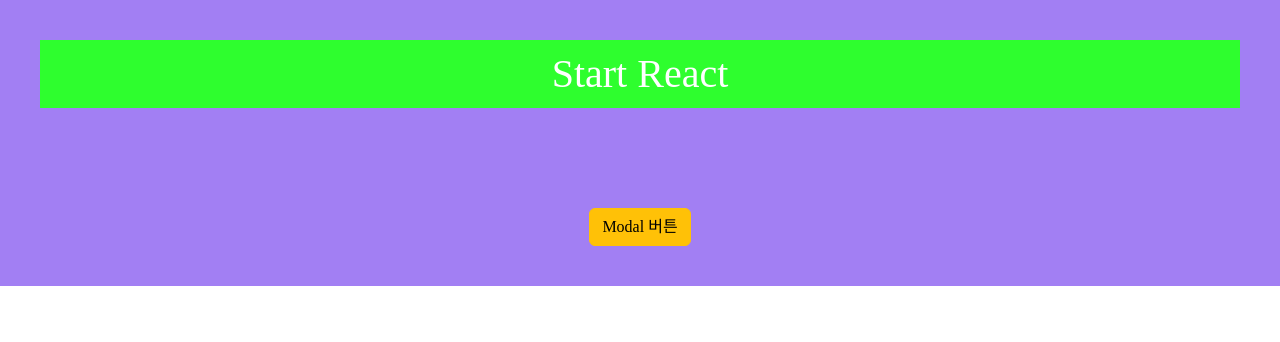
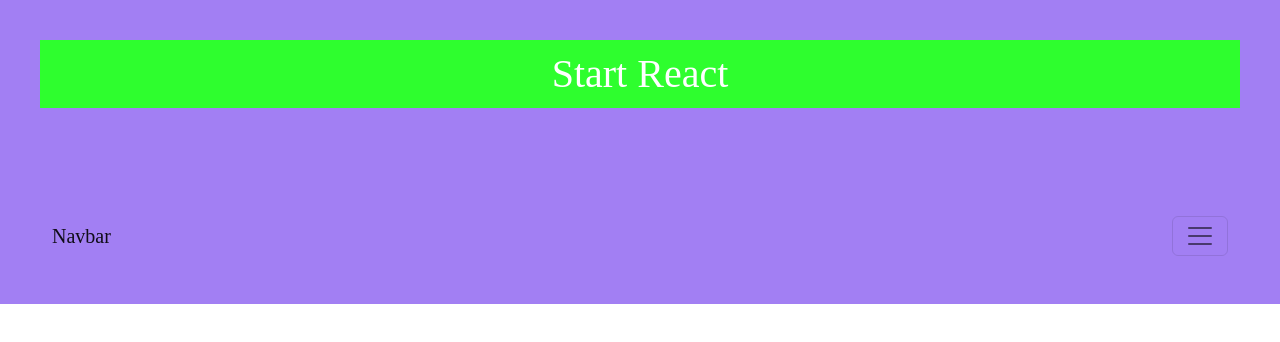
Before and after one commit to lee-kangpyo/react-start, a React (Create React App) app in the folder client/: page / in a window 1280 px wide. Shown: the top 342 px of the page. Built offline with nearby package versions, Linux system fonts and the light colour scheme.

Commit message:
reactstrap Navbar

```diff
--- a/client/src/App.js
+++ b/client/src/App.js
@@ -1,13 +1,13 @@
 import React from 'react';
 import './App.css';
-import ReactstrapModal from './component2/R048_ReactstrapModal'
+import ReactstrapNavbar from './component2/R049_ReactstrapNavbar'
 import 'bootstrap/dist/css/bootstrap.css'
 
 function App() {
   return (
     <div className='app'>
       <h1 className='title'>Start React</h1>
-      <ReactstrapModal />
+      <ReactstrapNavbar />
     </div>
   );
 }
--- /dev/null
+++ b/client/src/component2/R049_ReactstrapNavbar.js
@@ -0,0 +1,34 @@
+import React, { Component } from 'react';
+import { Collapse, Navbar, NavbarToggler, NavbarBrand, Nav, NavItem, NavLink } from "reactstrap";
+
+class R048_ReactstrapNavbar extends Component {
+    constructor(props) {
+        super(props);
+        this.state = {collapsed:false}
+    }
+    toggle = (e) => {
+        this.setState({collapsed:!this.state.collapsed})
+    }
+    render() {
+        return (
+            <>
+                <Navbar color='faded' light>
+                    <NavbarBrand href='/' className='mr-auto'>Navbar</NavbarBrand>
+                    <NavbarToggler onClick={this.toggle} classNAme="mr-2" />
+                    <Collapse isOpen={this.state.collapsed} navbar>
+                        <Nav navbar>
+                            <NavItem>
+                                <NavLink href = "#">react</NavLink>
+                            </NavItem>
+                            <NavItem>
+                                <NavLink href = "http://example.com">123</NavLink>
+                            </NavItem>
+                        </Nav>
+                    </Collapse>
+                </Navbar>
+            </>
+         );
+    }
+}
+
+export default R048_ReactstrapNavbar;
```
